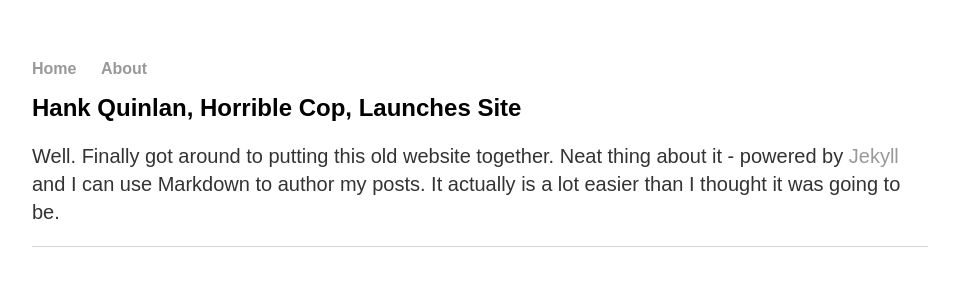
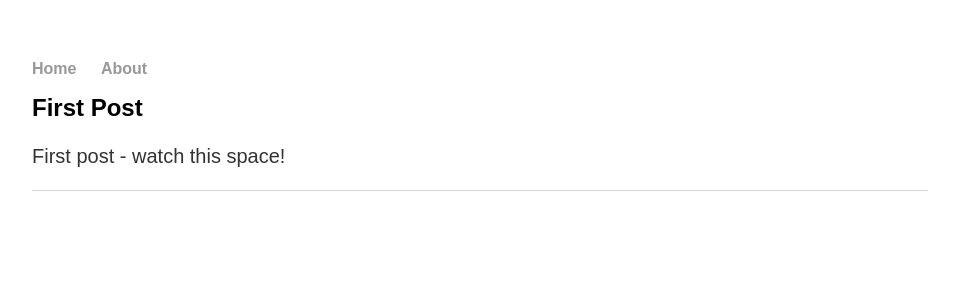
Before and after one commit to georgeball95/georgeball95.github.io, a Jekyll site: the page built from _posts/2014-04-30-hank-quinlan-site-launched.md, in a window 1280 px wide. Shown: the top 300 px of the page, without its empty margins (160-1119 px from the left). Built offline with Jekyll 4.4.1, drawn with Linux system fonts in a browser that asks for light colours.

Commit message:
Update 2014-04-30-hank-quinlan-site-launched.md

```diff
--- a/_posts/2014-04-30-hank-quinlan-site-launched.md
+++ b/_posts/2014-04-30-hank-quinlan-site-launched.md
@@ -1,7 +1,7 @@
 ---
 layout: post
-title: "Hank Quinlan, Horrible Cop, Launches Site"
+title: "First Post"
 date: 2014-04-30
 ---
 
-Well. Finally got around to putting this old website together. Neat thing about it - powered by [Jekyll](http://jekyllrb.com) and I can use Markdown to author my posts. It actually is a lot easier than I thought it was going to be.
+First post - watch this space!
```
